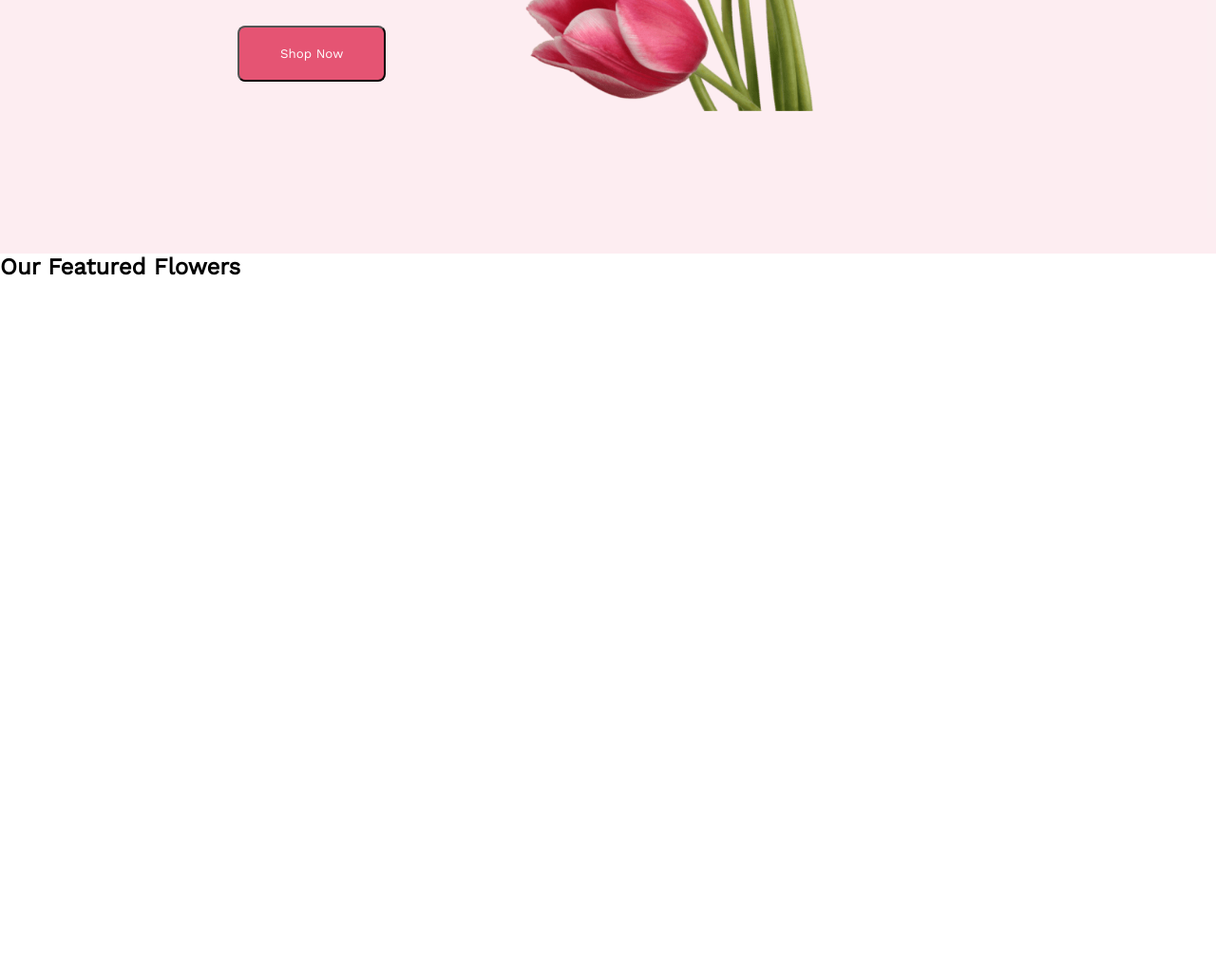
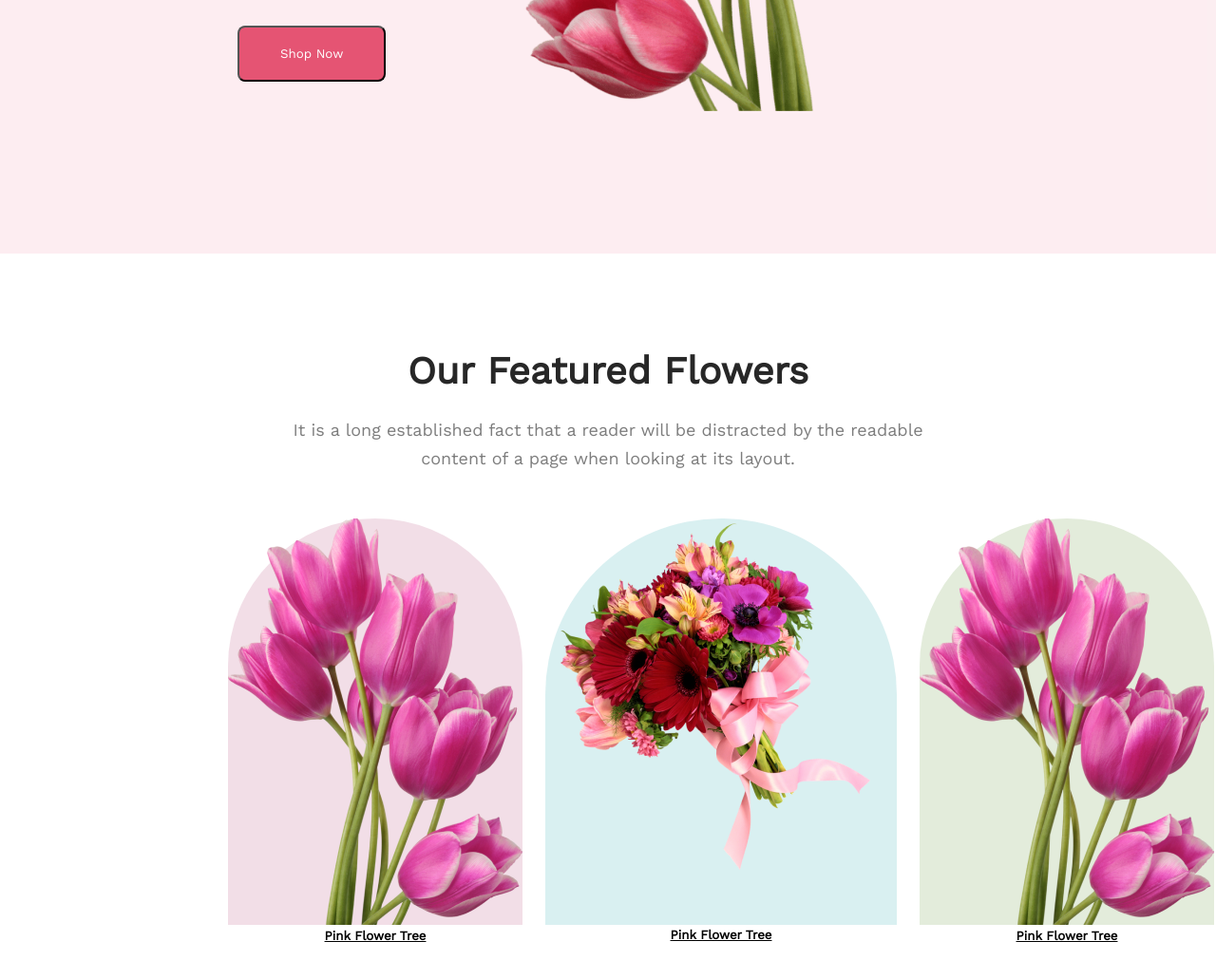
Before and after one commit to Be-professional/flower-shop, a plain HTML site: page index.html in a window 1280 px wide. Shown: the part 533-1564 px from the top of the page at 95% size. Before the commit the page ends 828 px from the top, so only its background shows below. Drawn offline with nearby package versions, Linux system fonts and the light colour scheme.

Commit message:
feature section added

```diff
--- a/flower-css/style.css
+++ b/flower-css/style.css
@@ -45,3 +45,61 @@ header{
     background: #E55473;
 
 }
+
+/* main section  */
+
+main section{
+    margin-top: 100px;
+}
+
+/* Our Featured Flowers section  */
+.feature-title{
+    color: #272727;
+    text-align: center;
+    font-size: 40px;
+    font-weight: 800;
+}
+
+.feature-subtitle{
+    color: rgba(39, 39, 39, 0.60);
+    text-align: center;
+    font-size: 18px;
+    font-weight: 400;
+    line-height: 30px;
+    margin-top: 24px;
+}
+
+.flower-tree{
+    display: flex;
+    gap: 24px;
+    /* margin-top: 48px; */
+    margin: 48px 240px;
+
+    /* justify-content: space-around; */
+}
+
+.flower-item1{
+    width: 520px;
+    height: 428px;
+    border-radius: 300px 300px 0px 0px;
+    background: rgba(167, 33, 98, 0.15)
+}
+.flower-item2{
+    width: 520px;
+    height: 428px;;
+    border-radius: 300px 300px 0px 0px;
+    background: rgba(5, 151, 160, 0.15);
+    margin-bottom: 20px;
+}
+
+.flower-item3{
+    width: 520px;
+    height: 428px;
+    border-radius: 300px 300px 0px 0px;
+    background: rgba(71, 125, 17, 0.15);
+}
+
+.pink{
+    text-align: center;
+    text-decoration-line: underline;
+}
--- a/index.html
+++ b/index.html
@@ -28,7 +28,26 @@
     <main>
         <!-- Our Featured Flowers section  -->
         <section>
-            <h2>Our Featured Flowers</h2>
+            <div>
+                <h2 class="feature-title">Our Featured Flowers</h2>
+                <p class="feature-subtitle">It is a long established fact that a reader will be distracted by the readable <br> content of a page when looking at its layout.</p>
+            </div>
+
+            <div class="flower-tree">
+                <div class="flower-item1">
+                    <img src="/Flower Asset/pngwing 6.png" alt="">
+                    <h5 class="pink">Pink Flower Tree</h5>
+                </div>
+                <div class="flower-item2">
+                    <img src="/Flower Asset/pngwing 5.png" alt="">
+                    <br><br><br><br>
+                    <h5 class="pink">Pink Flower Tree</h5>
+                </div>
+                <div class="flower-item3">
+                    <img src="/Flower Asset/pngwing 6.png" alt="">
+                    <h5 class="pink">Pink Flower Tree</h5>
+                </div>
+            </div>
         </section>
     </main>
 </body>
```
